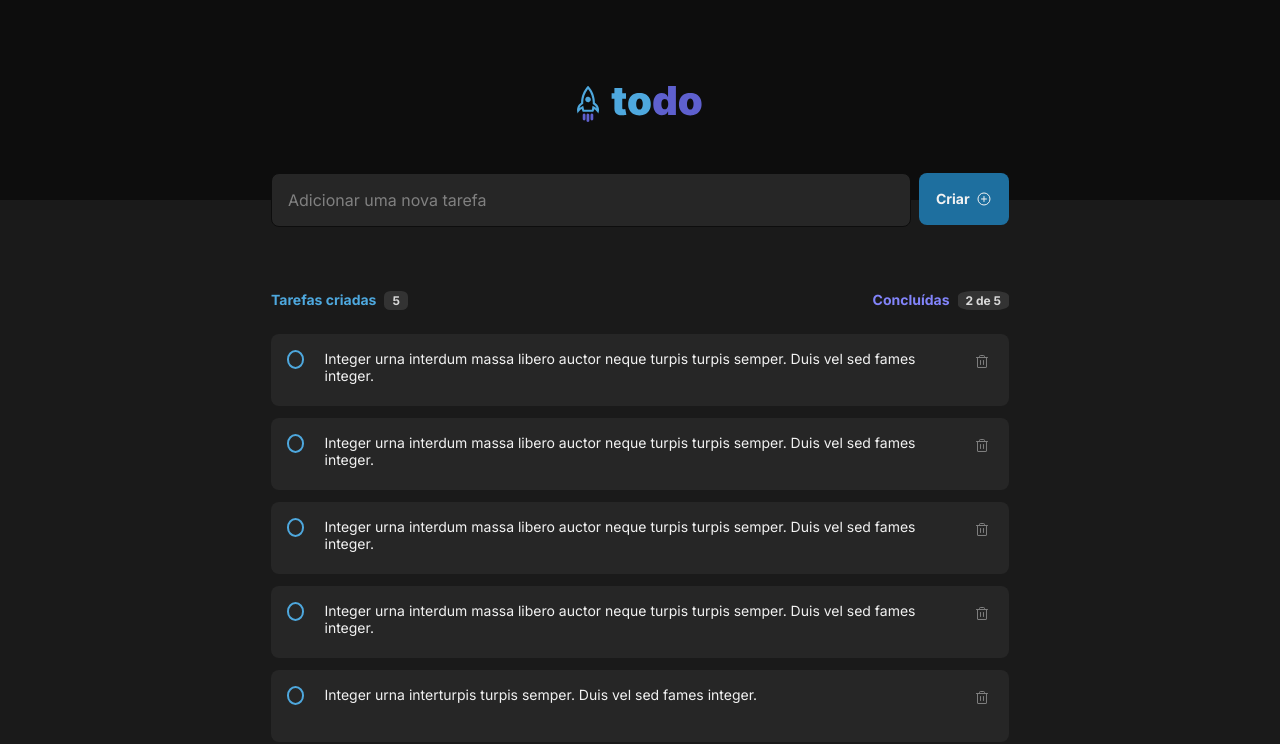
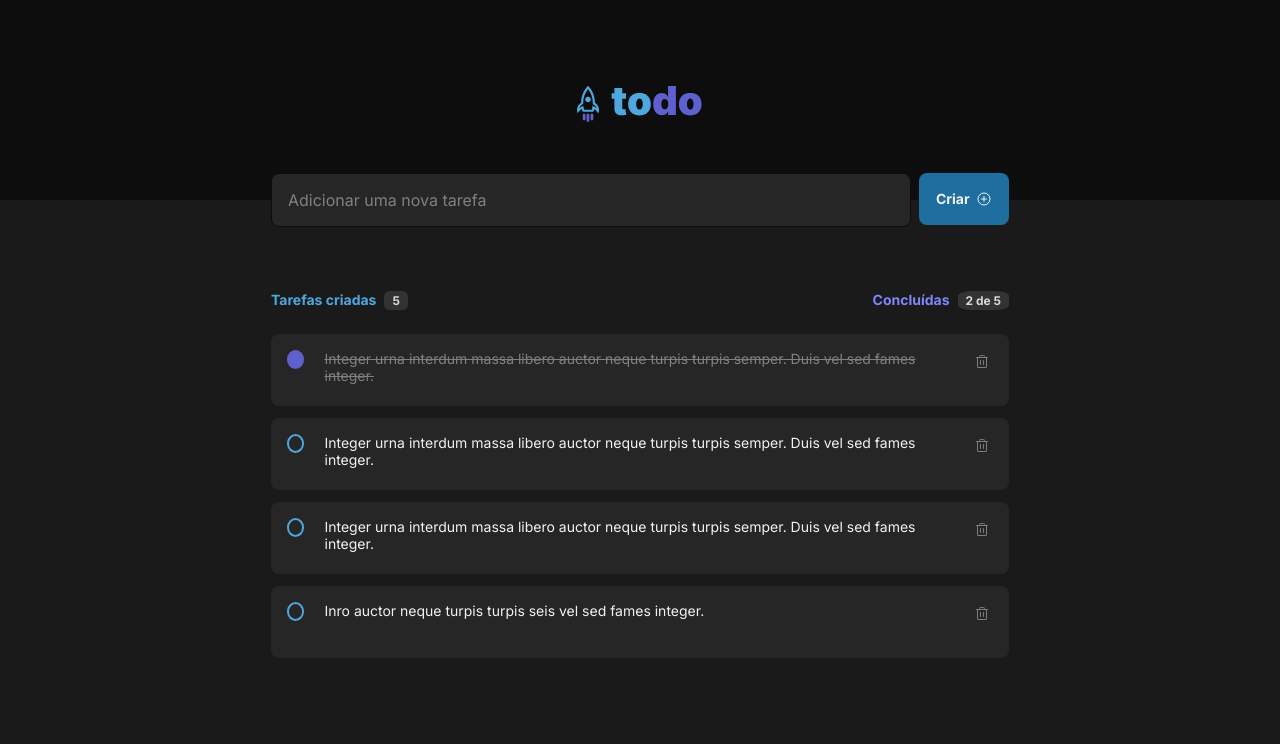
Before and after one commit to ademir2011/projeto-1-ignite-rocketseat, a React (Vite) app: page / in a window 1280 px wide. Shown: the top 744 px of the page. Built offline with nearby package versions, Linux system fonts and the light colour scheme.

Commit message:
adicionando modo tachado

```diff
--- a/src/components/Card.module.css
+++ b/src/components/Card.module.css
@@ -51,5 +51,11 @@
     width: 100%;
     color: var(--gray-100);
     font-size: 0.875rem;
-    font-weight: normal;
 }
+
+.cardTextChecked {
+    width: 100%;
+    color: var(--gray-300);
+    font-size: 0.875rem;
+    text-decoration: line-through;
+}
--- a/src/components/Card.tsx
+++ b/src/components/Card.tsx
@@ -3,14 +3,15 @@ import { Trash } from 'phosphor-react';
 
 interface CardInfo {
     title: String,
+    checked: boolean
 }
 
-export function Card({ title }: CardInfo) {
+export function Card({ title, checked }: CardInfo) {
 
     return (
         <div className={styles.card}>
-            <input className={styles.cb} type="checkbox" />
-            <span className={styles.cardText}>{title}</span>
+            <input className={styles.cb} type="checkbox" checked={checked} />
+            <span className={checked ? styles.cardTextChecked : styles.cardText}>{title}</span>
             <Trash className={styles.trashIcon} />
         </div>
     );
--- a/src/components/Todo.tsx
+++ b/src/components/Todo.tsx
@@ -4,11 +4,23 @@ import { Card } from './Card';
 export function Todo() {
 
     const elements = [
-        { title: 'Integer urna interdum massa libero auctor neque turpis turpis semper. Duis vel sed fames integer.' },
-        { title: 'Integer urna interdum massa libero auctor neque turpis turpis semper. Duis vel sed fames integer.' },
-        { title: 'Integer urna interdum massa libero auctor neque turpis turpis semper. Duis vel sed fames integer.' },
-        { title: 'Integer urna interdum massa libero auctor neque turpis turpis semper. Duis vel sed fames integer.' },
-        { title: 'Integer urna interturpis turpis semper. Duis vel sed fames integer.' }
+        {
+            title: 'Integer urna interdum massa libero auctor neque turpis turpis semper. Duis vel sed fames integer.',
+            checked: true
+        },
+        {
+            title: 'Integer urna interdum massa libero auctor neque turpis turpis semper. Duis vel sed fames integer.',
+            checked: false
+        },
+        {
+            title: 'Integer urna interdum massa libero auctor neque turpis turpis semper. Duis vel sed fames integer.',
+            checked: false
+        },
+        {
+            title: 'Inro auctor neque turpis turpis seis vel sed fames integer.',
+            checked: false
+        }
+
     ];
 
     return (
@@ -26,7 +38,7 @@ export function Todo() {
             {
                 elements.map((element) => {
                     return (
-                        <Card title={element.title} />
+                        <Card title={element.title} checked={element.checked} />
                     );
                 })
             }
```
